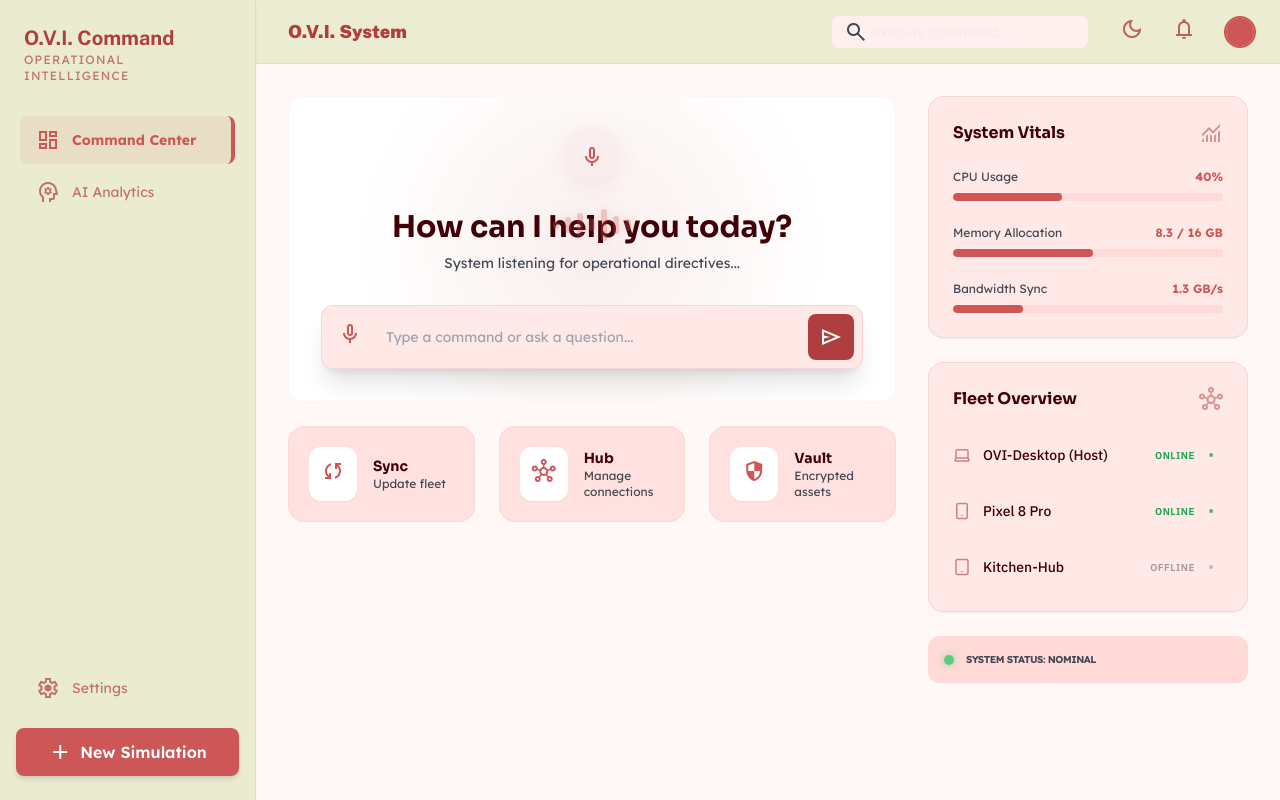
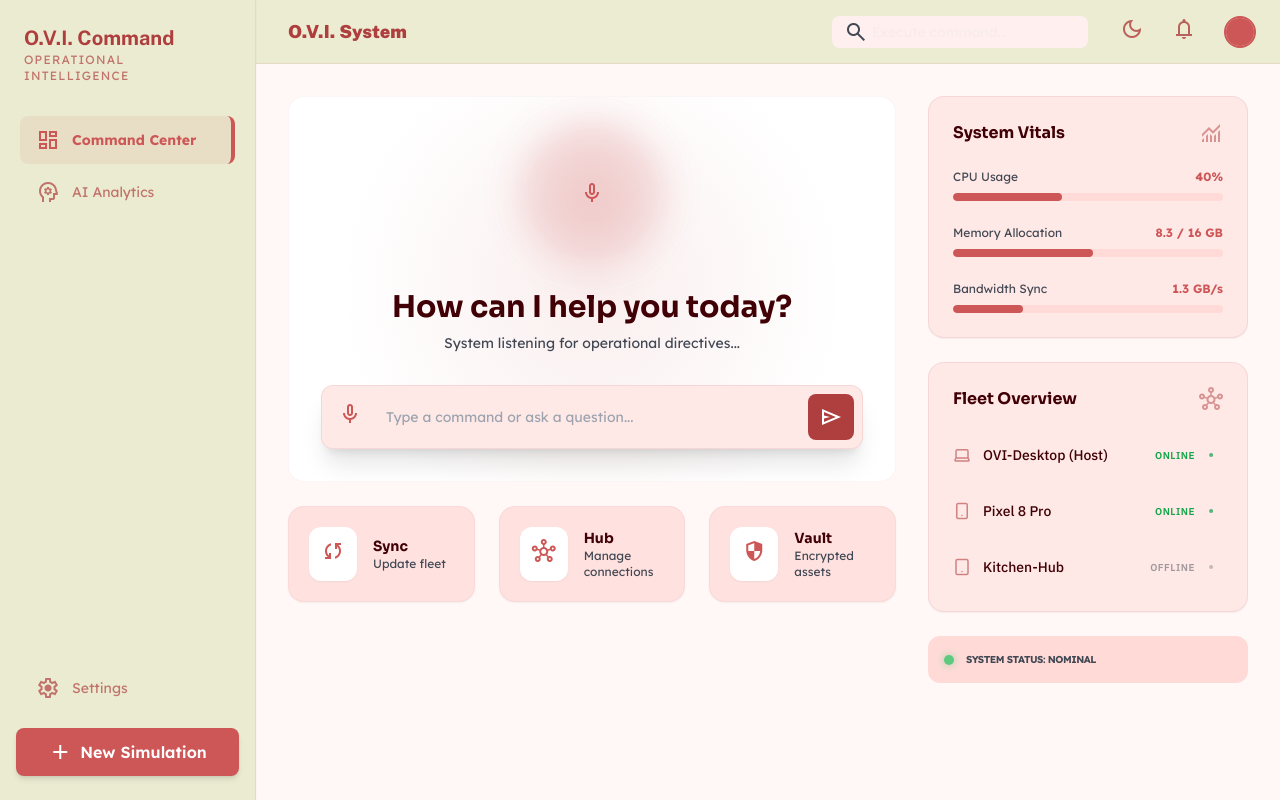
Before and after one commit to pushkar156/O.V.I., a Next.js app in the folder dashboard/: page / in a window 1280 px wide. Built offline with nearby package versions, Linux system fonts and the light colour scheme.

Commit message:
3.7.10 : ui improvements

```diff
--- a/dashboard/src/app/page.tsx
+++ b/dashboard/src/app/page.tsx
@@ -1,6 +1,7 @@
 "use client";
 
 import React from "react";
+import { motion } from "framer-motion";
 import { SystemHUD } from "@/components/SystemHUD";
 import { OVIChat } from "@/components/OVIChat";
 import { DeviceStatus } from "@/components/DeviceStatus";
@@ -14,7 +15,12 @@ export default function DashboardPage() {
         <OVIChat />
 
         <div className="grid grid-cols-1 sm:grid-cols-3 gap-4 lg:gap-6 shrink-0">
-          <div className="bg-surface-container-high dark:bg-[#201f1f] p-4 lg:p-5 rounded-2xl border border-[#AF3E3E]/5 dark:border-[#5b403d]/15 flex items-center gap-4 group cursor-pointer hover:border-[#CD5656]/30 dark:hover:border-[#ffb3ae]/30 transition-all">
+          <motion.div
+            whileHover={{ scale: 1.02 }}
+            whileTap={{ scale: 0.98 }}
+            transition={{ type: "spring", stiffness: 400, damping: 25 }}
+            className="bg-surface-container-high dark:bg-[#201f1f] p-4 lg:p-5 rounded-2xl border border-[#AF3E3E]/5 dark:border-[#5b403d]/15 flex items-center gap-4 group cursor-pointer hover:border-[#CD5656]/30 dark:hover:border-[#ffb3ae]/30 transition-all shadow-sm"
+          >
             <div className="p-3 bg-white dark:bg-[#353534] rounded-xl text-[#CD5656] dark:text-[#ffb3ae] shadow-sm">
               <span className="material-symbols-outlined">sync</span>
             </div>
@@ -22,8 +28,13 @@ export default function DashboardPage() {
               <h4 className="font-headline font-bold text-sm dark:text-[#e5e2e1]">Sync</h4>
               <p className="font-label text-xs text-on-surface-variant dark:text-on-surface-variant">Update fleet</p>
             </div>
-          </div>
-          <div className="bg-surface-container-high dark:bg-[#201f1f] p-4 lg:p-5 rounded-2xl border border-[#AF3E3E]/5 dark:border-[#5b403d]/15 flex items-center gap-4 group cursor-pointer hover:border-[#CD5656]/30 dark:hover:border-[#ffb3ae]/30 transition-all">
+          </motion.div>
+          <motion.div
+            whileHover={{ scale: 1.02 }}
+            whileTap={{ scale: 0.98 }}
+            transition={{ type: "spring", stiffness: 400, damping: 25 }}
+            className="bg-surface-container-high dark:bg-[#201f1f] p-4 lg:p-5 rounded-2xl border border-[#AF3E3E]/5 dark:border-[#5b403d]/15 flex items-center gap-4 group cursor-pointer hover:border-[#CD5656]/30 dark:hover:border-[#ffb3ae]/30 transition-all shadow-sm"
+          >
             <div className="p-3 bg-white dark:bg-[#353534] rounded-xl text-[#CD5656] dark:text-[#ffb3ae] shadow-sm">
               <span className="material-symbols-outlined">hub</span>
             </div>
@@ -31,8 +42,13 @@ export default function DashboardPage() {
               <h4 className="font-headline font-bold text-sm dark:text-[#e5e2e1]">Hub</h4>
               <p className="font-label text-xs text-on-surface-variant dark:text-on-surface-variant">Manage connections</p>
             </div>
-          </div>
-          <div className="bg-surface-container-high dark:bg-[#201f1f] p-4 lg:p-5 rounded-2xl border border-[#AF3E3E]/5 dark:border-[#5b403d]/15 flex items-center gap-4 group cursor-pointer hover:border-[#CD5656]/30 dark:hover:border-[#ffb3ae]/30 transition-all">
+          </motion.div>
+          <motion.div
+            whileHover={{ scale: 1.02 }}
+            whileTap={{ scale: 0.98 }}
+            transition={{ type: "spring", stiffness: 400, damping: 25 }}
+            className="bg-surface-container-high dark:bg-[#201f1f] p-4 lg:p-5 rounded-2xl border border-[#AF3E3E]/5 dark:border-[#5b403d]/15 flex items-center gap-4 group cursor-pointer hover:border-[#CD5656]/30 dark:hover:border-[#ffb3ae]/30 transition-all shadow-sm"
+          >
             <div className="p-3 bg-white dark:bg-[#353534] rounded-xl text-[#CD5656] dark:text-[#ffb3ae] shadow-sm">
               <span className="material-symbols-outlined">security</span>
             </div>
@@ -40,7 +56,7 @@ export default function DashboardPage() {
               <h4 className="font-headline font-bold text-sm dark:text-[#e5e2e1]">Vault</h4>
               <p className="font-label text-xs text-on-surface-variant dark:text-on-surface-variant">Encrypted assets</p>
             </div>
-          </div>
+          </motion.div>
         </div>
       </div>
 
--- a/dashboard/src/components/OVIChat.tsx
+++ b/dashboard/src/components/OVIChat.tsx
@@ -81,31 +81,59 @@ export const OVIChat: React.FC = () => {
       {/* Main Content Area */}
       <div className="flex-1 overflow-y-auto z-10 px-4 md:px-8 pt-8 pb-32 flex flex-col scrollbar-hide">
         {messages.length === 0 ? (
-          <div className="flex-1 flex flex-col items-center justify-center text-center">
-            <div
+          <div className="flex-1 flex flex-col items-center justify-center text-center relative">
+
+            {/* The Massive Audio-Reactive Orb */}
+            <motion.div
               onClick={toggleRecording}
-              className={`mb-6 inline-flex p-4 rounded-full cursor-pointer transition-all duration-300 ${isRecording ? 'bg-[#CD5656] dark:bg-[#cc3a3a] text-white shadow-[0_0_40px_rgba(205,86,86,0.6)] dark:shadow-[0_0_40px_rgba(255,179,174,0.4)] scale-110 animate-pulse' : 'bg-[#CD5656]/5 dark:bg-[#ffb3ae]/10 text-[#CD5656] dark:text-[#ffb3ae] shadow-[0_0_20px_rgba(205,86,86,0.1)] dark:shadow-[0_0_20px_rgba(255,179,174,0.1)] hover:bg-[#CD5656]/10 dark:hover:bg-[#ffb3ae]/20'}`}
+              animate={{
+                scale: isRecording ? 1 + (volume / 200) : 1, // Scales up to 1.5x based on volume
+              }}
+              transition={{ type: "spring", stiffness: 400, damping: 25 }}
+              className={`relative mb-8 rounded-full cursor-pointer flex items-center justify-center transition-all duration-300 ${
+                isRecording
+                  ? 'w-48 h-48 bg-[#CD5656]/20 dark:bg-[#ffb3ae]/10 shadow-[0_0_100px_rgba(205,86,86,0.3)] dark:shadow-[0_0_100px_rgba(255,179,174,0.2)]'
+                  : 'w-32 h-32 bg-[#CD5656]/5 dark:bg-[#ffb3ae]/5 hover:scale-105 shadow-[0_0_40px_rgba(205,86,86,0.1)] dark:shadow-[0_0_40px_rgba(255,179,174,0.05)]'
+              }`}
             >
-              <span className="material-symbols-outlined text-5xl">mic</span>
-            </div>
-            <h3 className="font-headline text-2xl md:text-3xl font-bold text-on-surface dark:text-[#e5e2e1] mb-2">
+              {/* Inner Glowing Core */}
+              <motion.div
+                animate={{
+                  scale: isRecording ? 1 + (volume / 100) : 1,
+                  opacity: isRecording ? 0.8 + (volume / 500) : 0.5
+                }}
+                className={`absolute w-full h-full rounded-full blur-xl transition-colors duration-300 ${
+                  isRecording ? 'bg-[#CD5656] dark:bg-[#cc3a3a]' : 'bg-[#CD5656]/40 dark:bg-[#ffb3ae]/40'
+                }`}
+              />
+
+              {/* Center Mic Icon */}
+              <span className={`material-symbols-outlined text-5xl relative z-10 transition-colors duration-300 ${
+                isRecording ? 'text-white dark:text-[#fff2f0]' : 'text-[#CD5656] dark:text-[#ffb3ae]'
+              }`}>
+                mic
+              </span>
+
+              {/* Dynamic Waveform Rings (only when recording) */}
+              <AnimatePresence>
+                {isRecording && (
+                  <motion.div
+                    initial={{ opacity: 0, scale: 0.8 }}
+                    animate={{ opacity: 1, scale: 1 }}
+                    exit={{ opacity: 0, scale: 1.2 }}
+                    className="absolute inset-0 border-2 border-[#CD5656]/40 dark:border-[#ffb3ae]/40 rounded-full"
+                    style={{ transform: `scale(${1 + (volume / 150)})` }}
+                  />
+                )}
+              </AnimatePresence>
+            </motion.div>
+
+            <h3 className="font-headline text-2xl md:text-3xl font-bold text-on-surface dark:text-[#e5e2e1] mb-2 z-10">
               {isRecording ? "Listening..." : "How can I help you today?"}
             </h3>
-            <p className="font-label text-sm text-on-surface-variant dark:text-[#e5e2e1]/60">
+            <p className="font-label text-sm text-on-surface-variant dark:text-[#e5e2e1]/60 z-10">
               {isRecording ? "Speak your directive clearly." : "System listening for operational directives..."}
             </p>
-
-            {/* Dynamic Web Audio API Waveform */}
-            <div className={`absolute bottom-32 w-full h-24 flex items-center justify-center gap-1.5 pointer-events-none transition-opacity duration-500 ${isRecording ? 'opacity-90' : 'opacity-30'}`}>
-              {[0, 1, 2, 3, 4, 5, 6].map((i) => (
-                <motion.div
-                  key={i}
-                  className="w-1.5 bg-[#CD5656] dark:bg-[#ffb3ae] rounded-full shadow-[0_0_10px_rgba(205,86,86,0.5)] dark:shadow-[0_0_10px_rgba(255,179,174,0.4)]"
-                  animate={{ height: getBarHeight(i) }}
-                  transition={{ type: "spring", stiffness: 300, damping: 20 }}
-                />
-              ))}
-            </div>
           </div>
         ) : (
           <div className="space-y-6 flex-1 flex flex-col justify-end">
@@ -113,14 +141,15 @@ export const OVIChat: React.FC = () => {
               {messages.map((msg) => (
                 <motion.div
                   key={msg.id}
-                  initial={{ opacity: 0, y: 10 }}
-                  animate={{ opacity: 1, y: 0 }}
+                  initial={{ opacity: 0, y: 15, filter: "blur(8px)", scale: 0.98 }}
+                  animate={{ opacity: 1, y: 0, filter: "blur(0px)", scale: 1 }}
+                  transition={{ duration: 0.4, type: "spring", bounce: 0.2 }}
                   className={`flex ${msg.role === 'user' ? 'justify-end' : 'justify-start'}`}
                 >
                   <div className={`max-w-[90%] md:max-w-[80%] p-4 rounded-2xl ${
                     msg.role === 'user'
                       ? 'bg-[#CD5656] dark:bg-[#cc3a3a] text-white dark:text-[#fff2f0] rounded-br-sm shadow-md'
-                      : 'bg-surface-container-high dark:bg-[#2a2a2a] text-on-surface dark:text-[#e5e2e1] rounded-bl-sm border border-[#AF3E3E]/10 dark:border-[#5b403d]/15'
+                      : 'bg-surface-container-high dark:bg-[#2a2a2a] text-on-surface dark:text-[#e5e2e1] rounded-bl-sm border border-[#AF3E3E]/10 dark:border-[#5b403d]/15 shadow-sm'
                   }`}>
                     <p className="font-body text-sm leading-relaxed">{msg.content}</p>
                   </div>
```
